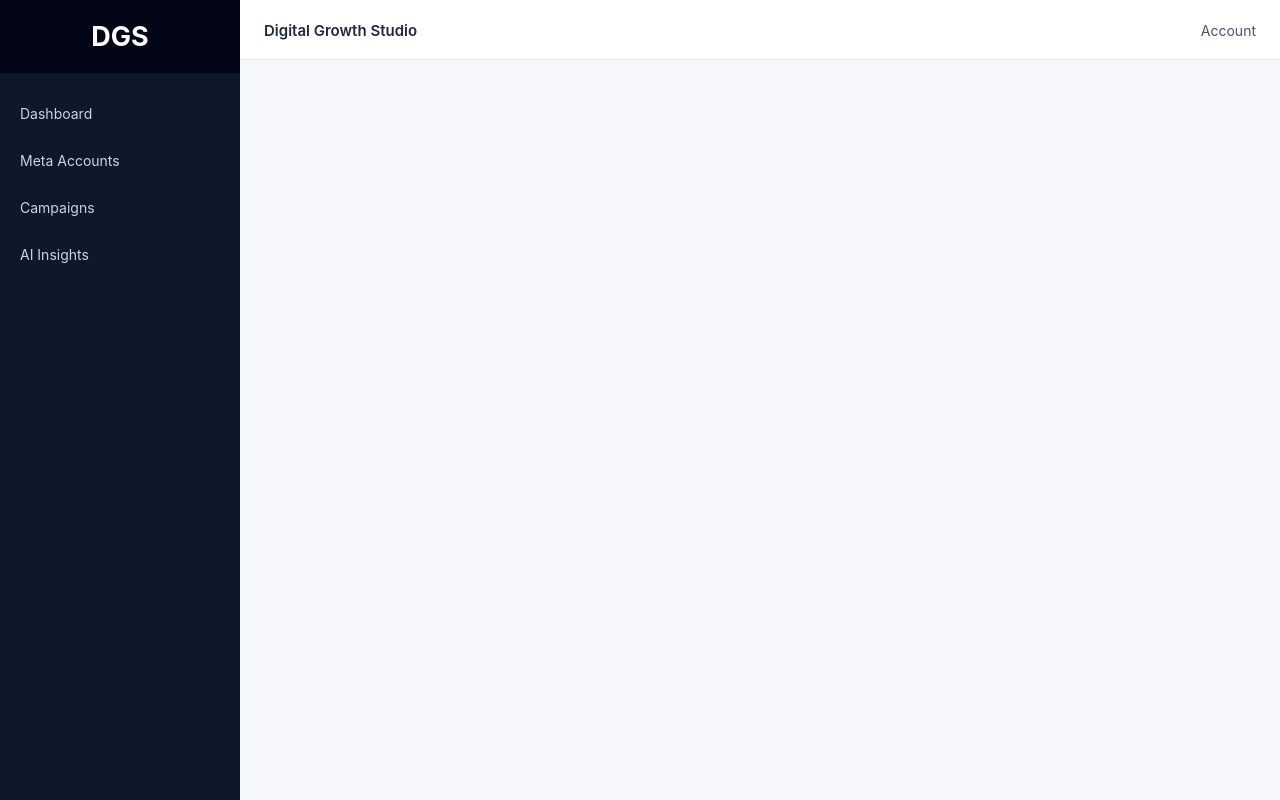
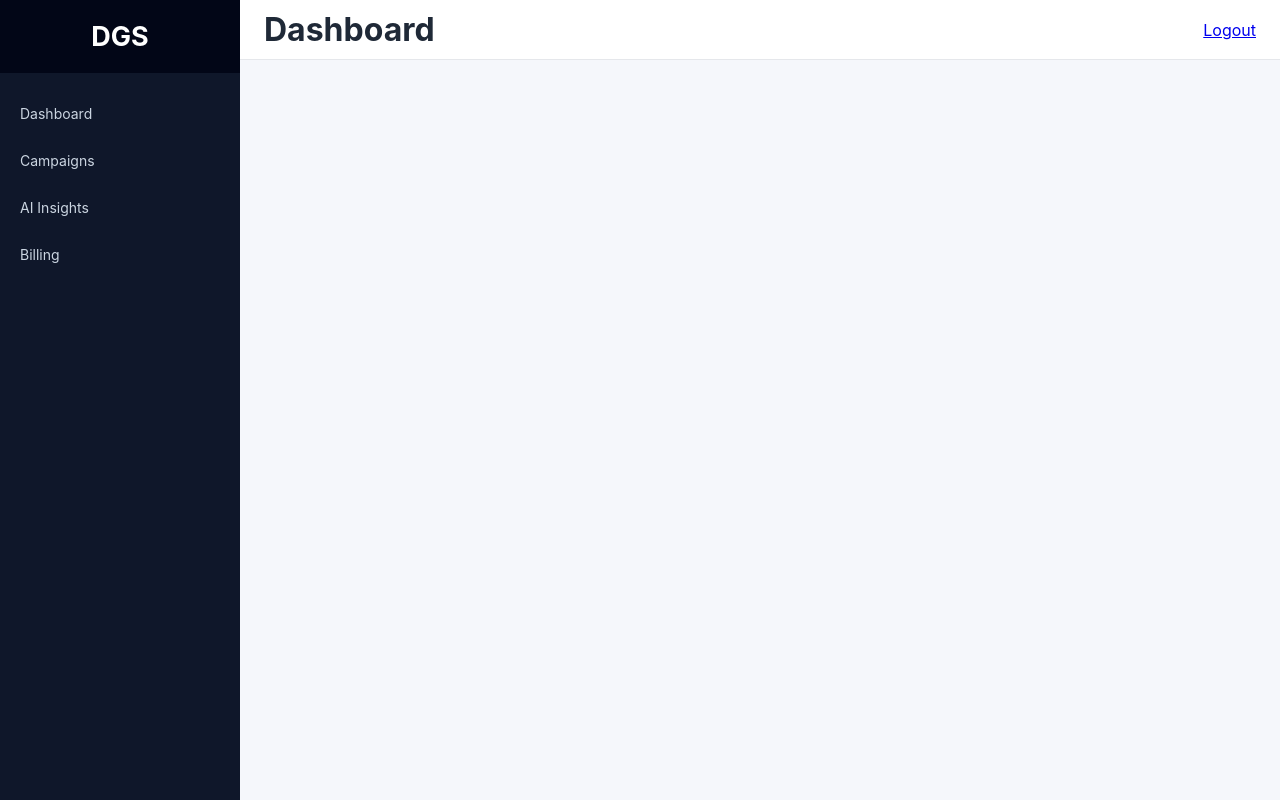
Before and after one commit to digitalgrowthstudioteam/Meta-AI, a FastAPI app: template frontend/shared/templates/base.html in a window 1280 px wide. Run offline with FastAPI, Linux system fonts and the light colour scheme; the template is opened without the code that fills it, so the values that code supplies are empty.

Commit message:
Update base.html

```diff
--- a/frontend/shared/templates/base.html
+++ b/frontend/shared/templates/base.html
@@ -6,7 +6,7 @@
 
     <meta name="viewport" content="width=device-width, initial-scale=1.0">
 
-    <!-- Global CSS (added in next step) -->
+    <!-- Global CSS -->
     <link rel="stylesheet" href="/static/shared/css/app.css">
 
     {% block head %}{% endblock %}
@@ -15,42 +15,49 @@
 
 <div class="app-container">
 
-        <!-- Sidebar -->
+    <!-- ================= Sidebar ================= -->
     <aside class="sidebar">
         <div class="sidebar-header">
             <h2>DGS</h2>
         </div>
 
+        {% block sidebar %}
+        <!-- Default Sidebar (can be overridden by user/admin) -->
         <nav class="sidebar-nav">
             <ul>
-                    <li><a href="#">Dashboard</a></li>
-                    <li><a href="#">Meta Accounts</a></li>
-                    <li><a href="#">Campaigns</a></li>
-                    <li><a href="#">AI Insights</a></li>
+                <li><a href="/dashboard">Dashboard</a></li>
+                <li><a href="/campaigns">Campaigns</a></li>
+                <li><a href="/ai-insights">AI Insights</a></li>
+                <li><a href="/billing">Billing</a></li>
             </ul>
         </nav>
+        {% endblock %}
     </aside>
 
-        <!-- Main Content Area -->
+    <!-- ================= Main Area ================= -->
     <main class="main-content">
 
-            <!-- Top Bar -->
+        <!-- Topbar -->
         <header class="topbar">
             <div class="topbar-left">
-                    <span class="app-name">Digital Growth Studio</span>
+                <h1 class="page-title">
+                    {% block page_title %}Dashboard{% endblock %}
+                </h1>
             </div>
 
             <div class="topbar-right">
-                    <!-- Future: user info / logout -->
-                    <span class="user-placeholder">Account</span>
+                {% block topbar_actions %}
+                <span class="user-email">
+                    {{ request.state.user.email if request.state.user else '' }}
+                </span>
+                <a href="/auth/logout" class="logout-link">Logout</a>
+                {% endblock %}
             </div>
         </header>
 
         <!-- Page Content -->
         <section class="page-content">
-                {% block content %}
-                <!-- Page-specific content goes here -->
-                {% endblock %}
+            {% block content %}{% endblock %}
         </section>
 
     </main>
```
Lines whose indentation alone changed are shown as unchanged.
